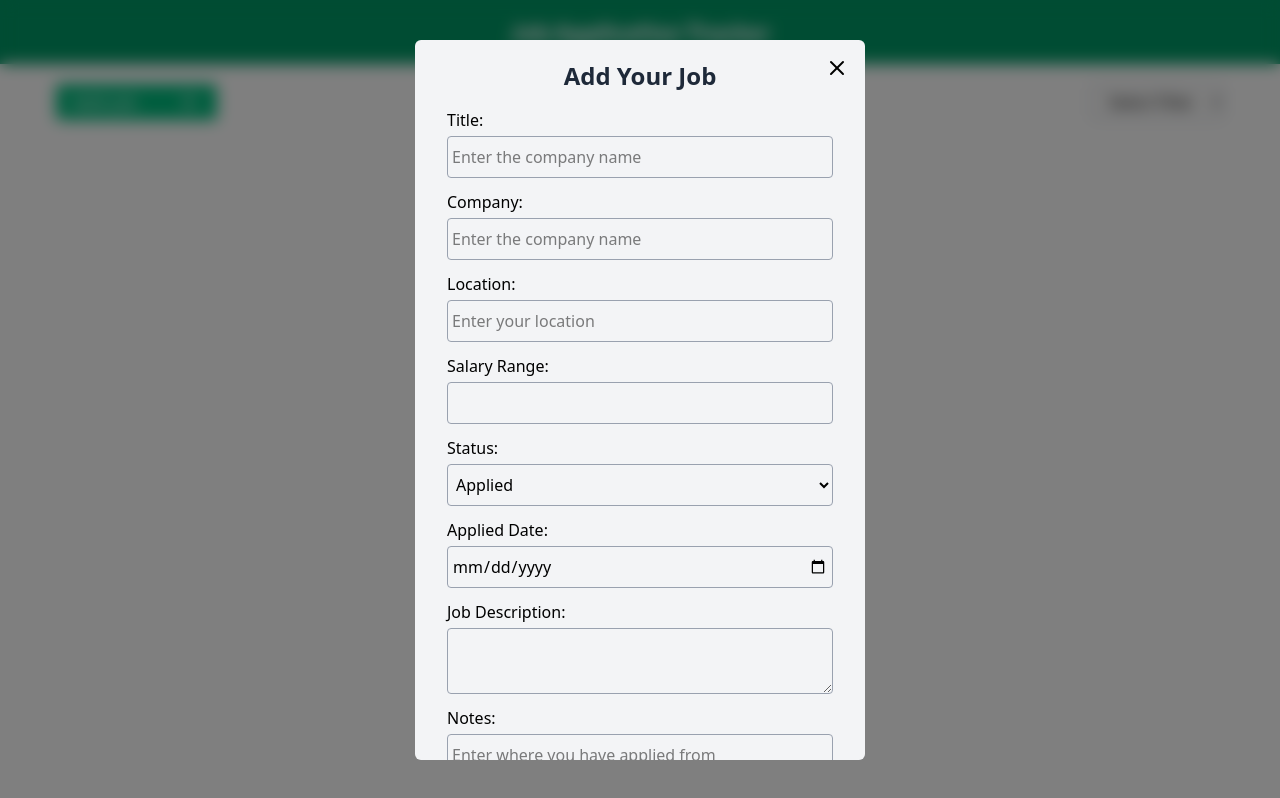
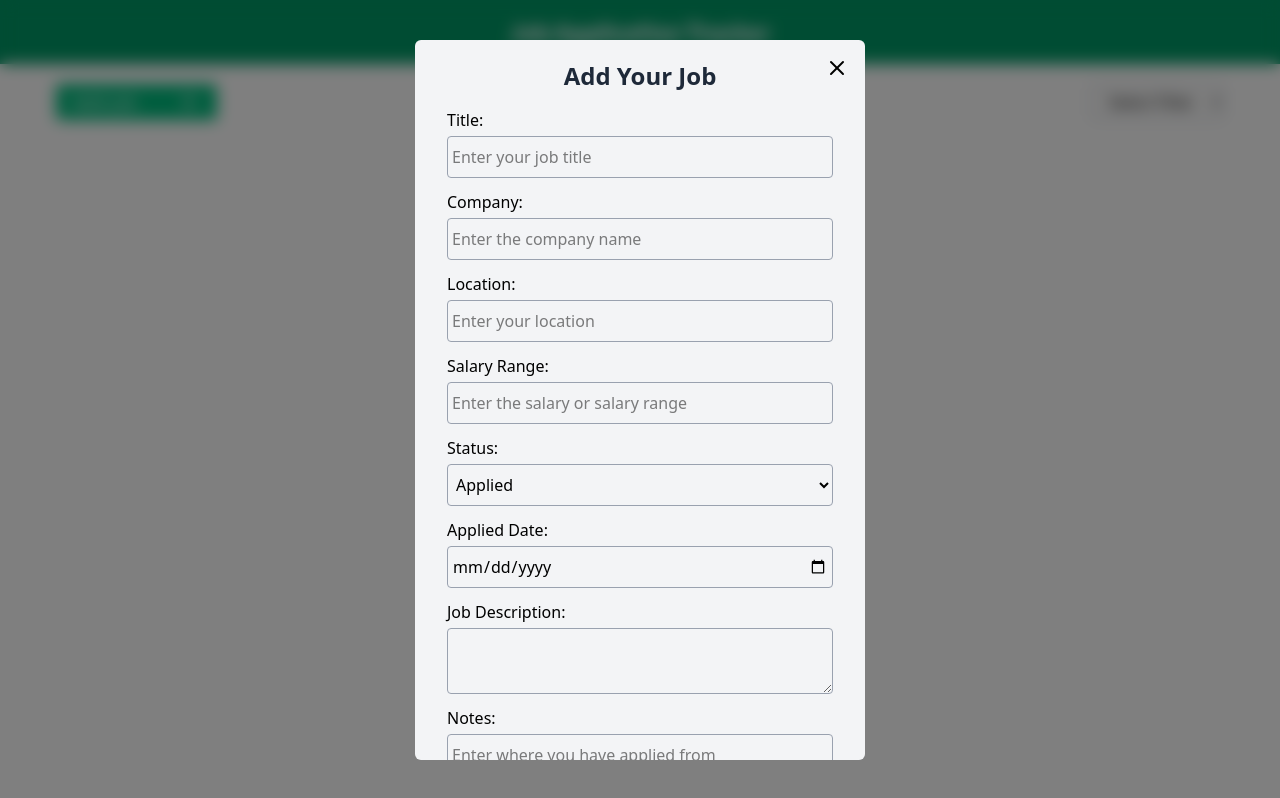
Before and after one commit to DeepakRizal/job-application-tracker, a React (Vite) app: page / in a window 1280 px wide. Both pictures are taken after a click on the button "Add job". Built offline with nearby package versions, Linux system fonts and the light colour scheme.

Commit message:
refactor: outsourced form input field to avoid repetitive code

```diff
--- a/src/components/modals/JobAddModal.tsx
+++ b/src/components/modals/JobAddModal.tsx
@@ -2,7 +2,7 @@ import { X } from "lucide-react";
 import type React from "react";
 import { useEffect, useState } from "react";
 import type { JobApplicationList, JobApplication } from "../../types/type";
-import ErrorMessage from "../ErrorMessage";
+import FormInputField from "../ui/FormInputField";
 
 interface JobAddModalProps {
   open: boolean;
@@ -112,65 +112,42 @@ const JobAddModal = ({
               onSubmit={handleSubmit}
               className="space-y-1 md:space-y-3 mt-4"
             >
-              <div className="flex flex-col space-y-1">
-                <label htmlFor="company">Title:</label>
-                <input
-                  type="text"
+              <FormInputField
+                labelText="Title:"
                 id="title"
-                  placeholder="Enter the company name"
+                placeholder="Enter your job title"
                 name="title"
-                  onChange={(e: React.ChangeEvent<HTMLInputElement>) =>
-                    handleChange(e.target.value, e.target.name)
-                  }
+                onHandleChange={handleChange}
                 value={formData.title}
-                  className=" border px-1 py-2 border-gray-400 rounded-sm outline-none"
+                errorMessage={errors.title}
               />
-                <ErrorMessage errorMessage={errors.title} />
-              </div>
-              <div className="flex flex-col space-y-1">
-                <label htmlFor="company">Company:</label>
-                <input
-                  type="text"
+              <FormInputField
+                labelText="Company:"
                 id="company"
                 placeholder="Enter the company name"
                 name="company"
-                  onChange={(e: React.ChangeEvent<HTMLInputElement>) =>
-                    handleChange(e.target.value, e.target.name)
-                  }
+                onHandleChange={handleChange}
                 value={formData.company}
-                  className=" border px-1 py-2 border-gray-400 rounded-sm outline-none"
+                errorMessage={errors.company}
               />
-                <ErrorMessage errorMessage={errors.company} />
-              </div>
-              <div className="flex flex-col space-y-1">
-                <label htmlFor="location">Location:</label>
-                <input
-                  type="text"
+              <FormInputField
+                labelText="Location:"
                 id="location"
                 placeholder="Enter your location"
                 name="location"
-                  onChange={(e: React.ChangeEvent<HTMLInputElement>) =>
-                    handleChange(e.target.value, e.target.name)
-                  }
+                onHandleChange={handleChange}
                 value={formData.location}
-                  className=" border px-1 py-2 border-gray-400 rounded-sm outline-none"
+                errorMessage={errors.location}
               />
-                <ErrorMessage errorMessage={errors.location} />
-              </div>
-              <div className="flex flex-col space-y-1">
-                <label htmlFor="salary">Salary Range:</label>
-                <input
-                  type="text"
+              <FormInputField
+                labelText="Salary Range:"
                 id="salary"
-                  className=" border px-1 py-2 border-gray-400 rounded-sm outline-none"
+                placeholder="Enter the salary or salary range"
                 name="salaryRange"
-                  onChange={(e: React.ChangeEvent<HTMLInputElement>) =>
-                    handleChange(e.target.value, e.target.name)
-                  }
+                onHandleChange={handleChange}
                 value={formData.salaryRange}
+                errorMessage={errors.salaryRange}
               />
-                <ErrorMessage errorMessage={errors.salaryRange} />
-              </div>
               <div className="flex flex-col space-y-1">
                 <label htmlFor="status">Status:</label>
                 <select
@@ -189,48 +166,33 @@ const JobAddModal = ({
                   <option value="withdrawn">Withdrawn</option>
                 </select>
               </div>
-              <div className="flex flex-col space-y-1">
-                <label htmlFor="appliedDate">Applied Date:</label>
-                <input
+              <FormInputField
+                labelText="Applied Date:"
                 type="date"
                 id="appliedDate"
-                  className=" border px-1 py-2 border-gray-400 rounded-sm outline-none"
                 name="appliedDate"
+                onHandleChange={handleChange}
                 value={formData.appliedDate}
-                  onChange={(e: React.ChangeEvent<HTMLInputElement>) =>
-                    handleChange(e.target.value, e.target.name)
-                  }
+                errorMessage={errors.appliedDate}
               />
-                <ErrorMessage errorMessage={errors.appliedDate} />
-              </div>
-              <div className="flex flex-col space-y-1">
-                <label htmlFor="jobDescription">Job Description:</label>
-                <textarea
+              <FormInputField
+                labelText="Job Description:"
                 id="jobDescription"
-                  className=" border px-1  py-2 border-gray-400 rounded-sm outline-none"
                 name="jobDescription"
+                onHandleChange={handleChange}
                 value={formData.jobDescription}
-                  onChange={(e: React.ChangeEvent<HTMLTextAreaElement>) =>
-                    handleChange(e.target.value, e.target.name)
-                  }
+                errorMessage={errors.jobDescription}
+                elementText="textarea"
               />
-                <ErrorMessage errorMessage={errors.jobDescription} />
-              </div>
-              <div className="flex flex-col space-y-1">
-                <label htmlFor="notes">Notes:</label>
-                <input
-                  type="text"
+              <FormInputField
+                labelText="Notes:"
                 id="notes"
+                name="notes"
                 placeholder="Enter where you have applied from"
-                  className=" border px-1 py-2 border-gray-400 rounded-sm outline-none"
-                  name="notes"
+                onHandleChange={handleChange}
                 value={formData.notes}
-                  onChange={(e: React.ChangeEvent<HTMLInputElement>) =>
-                    handleChange(e.target.value, e.target.name)
-                  }
+                errorMessage={errors.notes}
               />
-                <ErrorMessage errorMessage={errors.notes} />
-              </div>
               <div className="flex items-center justify-center">
                 <button className="px-10 py-2  bg-green-700 text-white text-sm rounded-sm">
                   {jobToEdit ? "Update" : "Sumit"}
--- /dev/null
+++ b/src/components/ui/FormInputField.tsx
@@ -0,0 +1,58 @@
+import ErrorMessage from "./ErrorMessage";
+
+interface FormInputFieldProps {
+  labelText: string;
+  type?: string;
+  placeholder?: string;
+  name: string;
+  id: string;
+  onHandleChange: (value: string, name: string) => void;
+  value: string;
+  errorMessage: string;
+  elementText?: string;
+}
+
+const FormInputField = ({
+  labelText,
+  type = "text",
+  placeholder,
+  id,
+  name,
+  onHandleChange,
+  value,
+  errorMessage,
+  elementText = "input",
+}: FormInputFieldProps) => {
+  return (
+    <div className="flex flex-col space-y-1">
+      <label htmlFor="company">{labelText}</label>
+      {elementText === "textarea" ? (
+        <textarea
+          id={id}
+          placeholder={placeholder}
+          name={name}
+          onChange={(e: React.ChangeEvent<HTMLTextAreaElement>) =>
+            onHandleChange(e.target.value, e.target.name)
+          }
+          value={value}
+          className=" border px-1 py-2 border-gray-400 rounded-sm outline-none"
+        />
+      ) : (
+        <input
+          type={type}
+          id={id}
+          placeholder={placeholder}
+          name={name}
+          onChange={(e: React.ChangeEvent<HTMLInputElement>) =>
+            onHandleChange(e.target.value, e.target.name)
+          }
+          value={value}
+          className=" border px-1 py-2 border-gray-400 rounded-sm outline-none"
+        />
+      )}
+      <ErrorMessage errorMessage={errorMessage} />
+    </div>
+  );
+};
+
+export default FormInputField;
```
Also changed, not shown: src/components/ui/ErrorMessage.tsx (renamed from src/components/ErrorMessage.tsx). Lines whose indentation alone changed are shown as unchanged.
